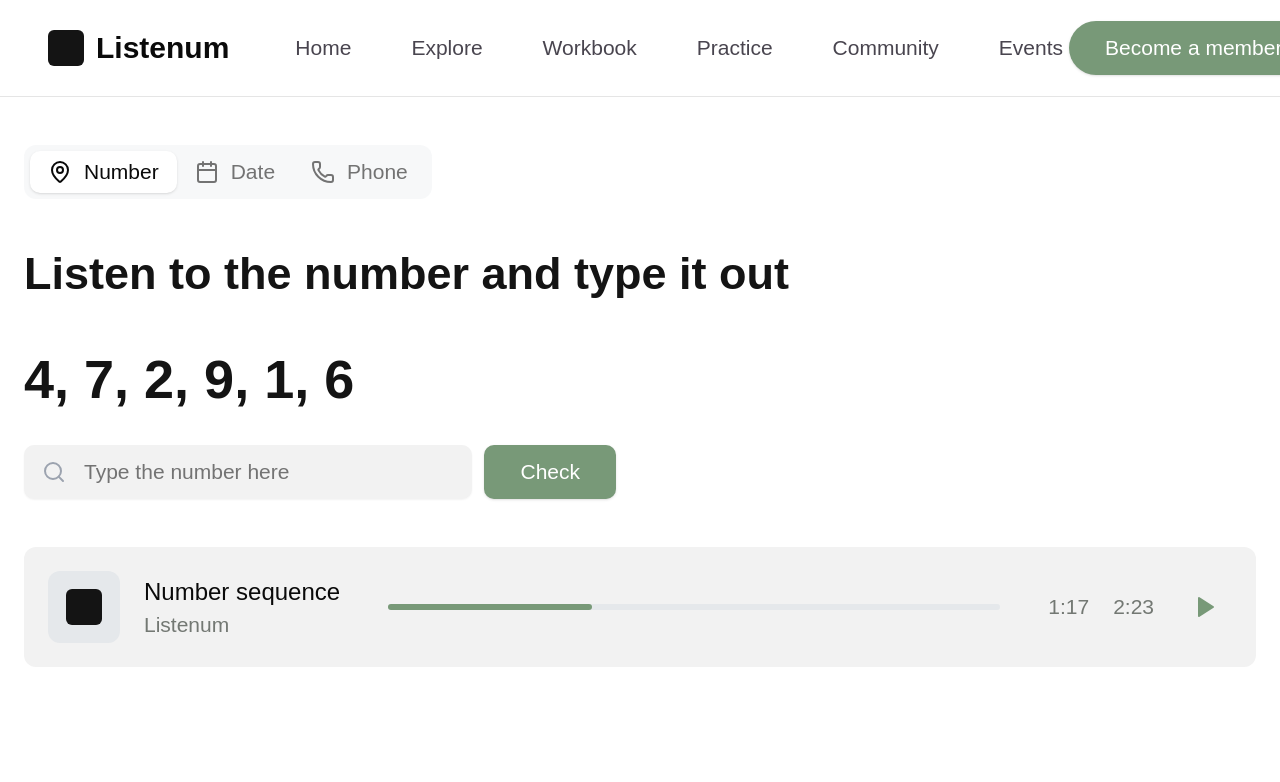
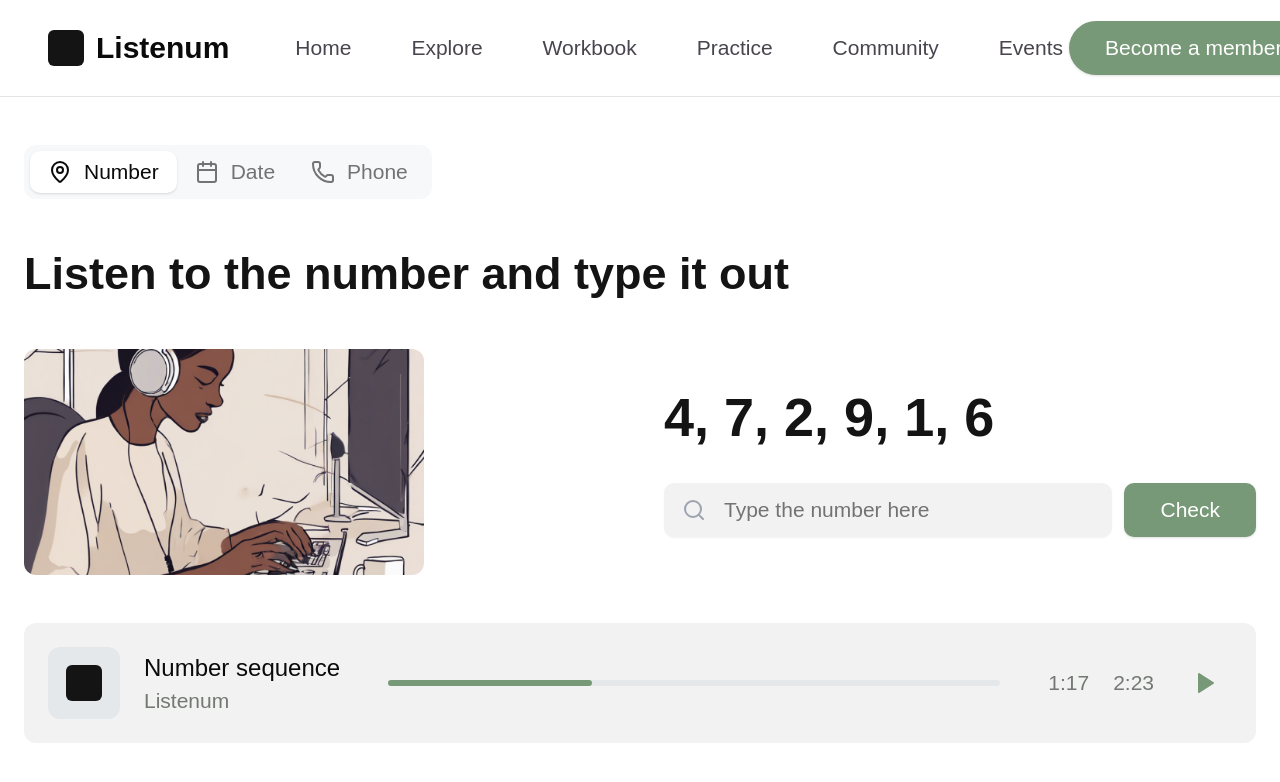
Before and after one commit to yanhanruan/Listenum, a Next.js app: page / in a window 1280 px wide. Shown: the top 782 px of the page. Built offline with nearby package versions, Linux system fonts and the light colour scheme.

Commit message:
fix the image loading error.

```diff
--- a/next.config.ts
+++ b/next.config.ts
@@ -5,7 +5,7 @@ const nextConfig: NextConfig = {
   images: {
     remotePatterns: [
       {
-        protocol: 'https',
+        // protocol: 'https',
         hostname: '*.public.blob.vercel-storage.com',
       },
     ],
--- a/src/app/page.tsx
+++ b/src/app/page.tsx
@@ -66,13 +66,13 @@ export default function ListenumApp() {
         <h1 className="text-3xl font-semibold mb-8 text-[#141414]">Listen to the number and type it out</h1>
 
         <div className="grid md:grid-cols-2 gap-8 items-center mb-8">
-          {/* <Image
-            src="https://hebbkx1anhila5yf.public.blob.vercel-storage.com/Listenum-9BjMYlTNvLnL1WlajLT6dlvv9gvwnb.png"
+          <Image
+            src="/images/studying.png"
             alt="Illustration of a person wearing headphones"
             width={400}
             height={300}
             className="rounded-lg"
-          /> */}
+          />
           <div>
             <h2 className="text-4xl font-bold mb-6 text-[#141414]">4, 7, 2, 9, 1, 6</h2>
             <div className="flex gap-2">
--- a/src/app/profile/page.tsx
+++ b/src/app/profile/page.tsx
@@ -70,13 +70,13 @@ export default function ProfilePage() {
                         {recentPractice.map((practice) => (
                             <div key={practice.id} className="flex items-center justify-between">
                                 <div className="flex items-center gap-1">
-                                    {/* <Image
-                                        src="https://hebbkx1anhila5yf.public.blob.vercel-storage.com/Listenum-9BjMYlTNvLnL1WlajLT6dlvv9gvwnb.png"
+                                    <Image
+                                        src="/images/studying.png"
                                         alt="Practice thumbnail"
                                         width={16}
                                         height={16}
                                         className="rounded-sm"
-                                    /> */}
+                                    />
                                     <div className="text-[10px]">Listening Numbers</div>
                                 </div>
                                 <div className="text-[10px] font-semibold">{practice.accuracy}</div>
```
Also changed, not shown: public/images/studying.png (added).
